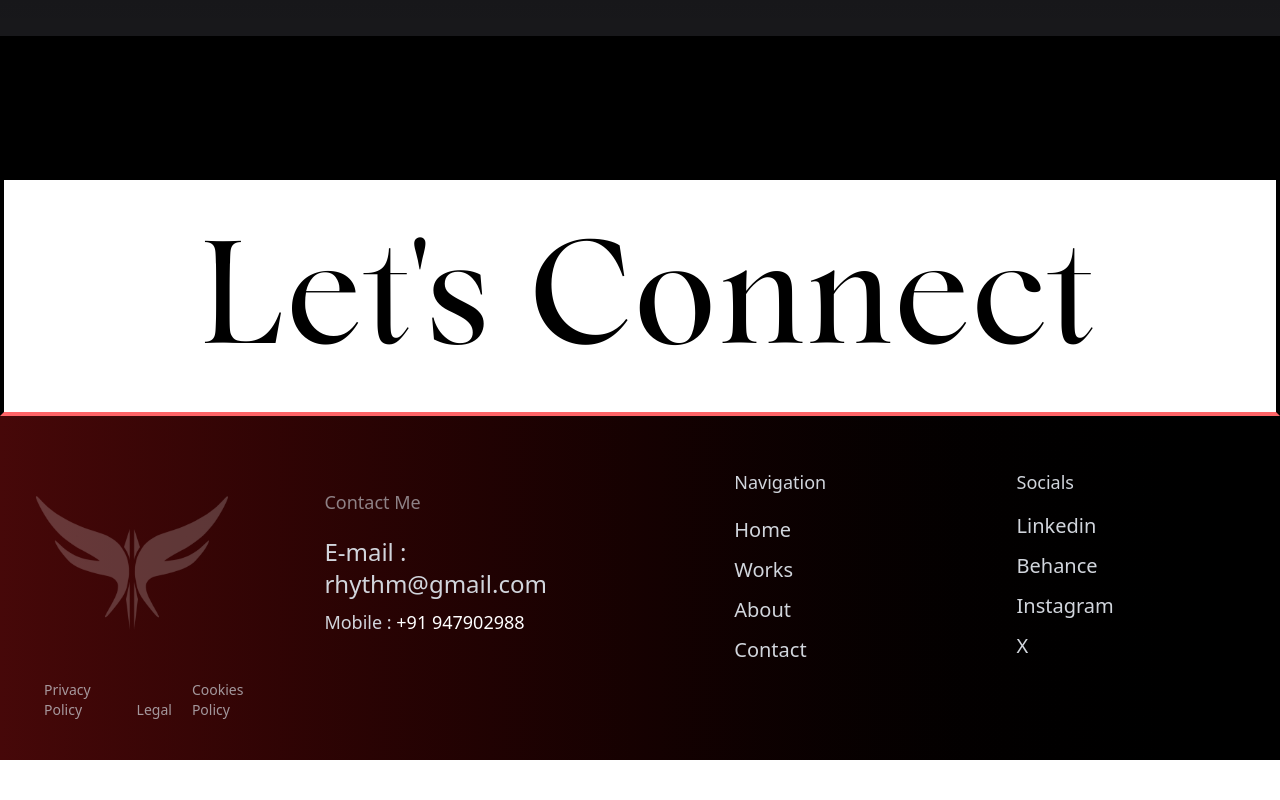
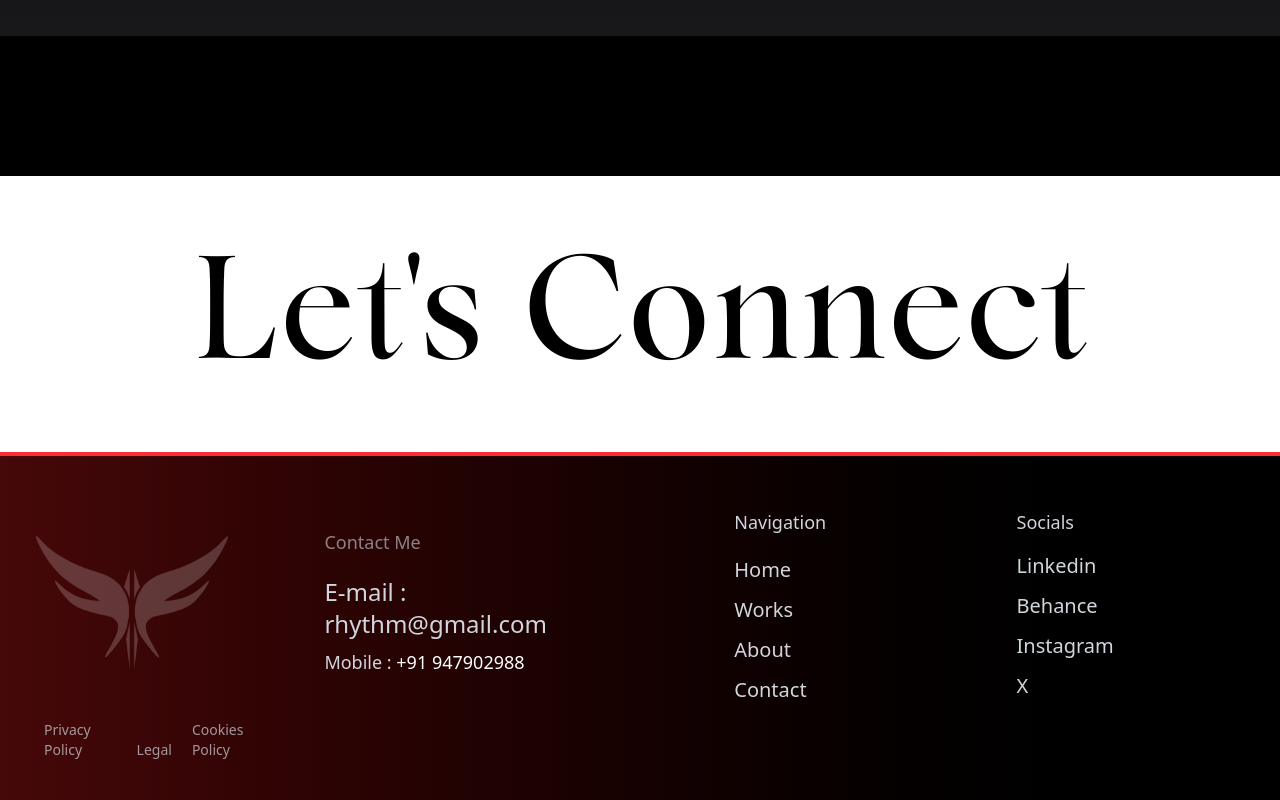
Before and after one commit to sreeramcantcode/Rhythm-Portfolio, a React (Vite) app: page /about in a window 1280 px wide. Shown: the part 944-1744 px from the top of the page. Before the commit the page ends 1704 px from the top, so only its background shows below. Built offline with nearby package versions, Linux system fonts and the light colour scheme.

Commit message:
inset absolute cooked

```diff
--- a/src/About.jsx
+++ b/src/About.jsx
@@ -6,32 +6,20 @@ import { ScrollTrigger } from "gsap/all"
 import Footer from "./Footer";
 import Work from "./Work";
 
-
 gsap.registerPlugin(ScrollTrigger)
-
 function About (){
-
    const img = useRef()
     const quote = useRef()
     const grave = useRef()
     const designer = useRef()
     const para = useRef()
 
-
-    const finaltext = "Rhythm Nandi"
-    const chars = "ABCDEFGHIJKLMNOPQRSTUVWXYZabcdefghijklmnopqrstuvwxyz0123456789!@#$%^&*"
-    let obj = {progress:0}
-
    useGSAP(()=>{
 
-      gsap.to(obj , {
-         progress:finaltext.length
-      })
-
       gsap.from([quote.current , designer.current , para.current ] , {
-
+         x:-20,
          opacity:0,
-         duration:3,
+         duration:2,
          stagger:0.5
       })
 
--- a/src/Work.jsx
+++ b/src/Work.jsx
@@ -11,7 +11,7 @@ function Work(){
     const work = useRef();
     useGSAP(()=>{
         gsap.from(work.current , {
-          x :"-200%",
+          xPercent :"-200",
           duration:2,
 
           scrollTrigger:{
@@ -24,18 +24,15 @@ function Work(){
 
    return(
         <>
-         <div className="h-60 bg-black">
-        <div  ref={work} className="bg-white z-40">
-          <div   className="h-60 border-4 border-b-red-400 ">
-            </div>
 
-            </div>
-        <h1 className=" text-black  relative bottom-55 ml-3 text-center  word font-medium text-[140px] m-0  ">Let's Connect</h1>
+        <div className="h-70 relative bg-black">
 
+          <div className="border absolute inset-0  flex justify-center items-center">
+            <h1 className="text-[140px] text-black z-20 word ">Let's Connect</h1>
+          </div>
 
-            </div>
-
-
+          <div ref={work} className=" inset-0 absolute bg-white  border-red-500 border-b-4"></div>
+        </div>
         </>
     )
 
```
